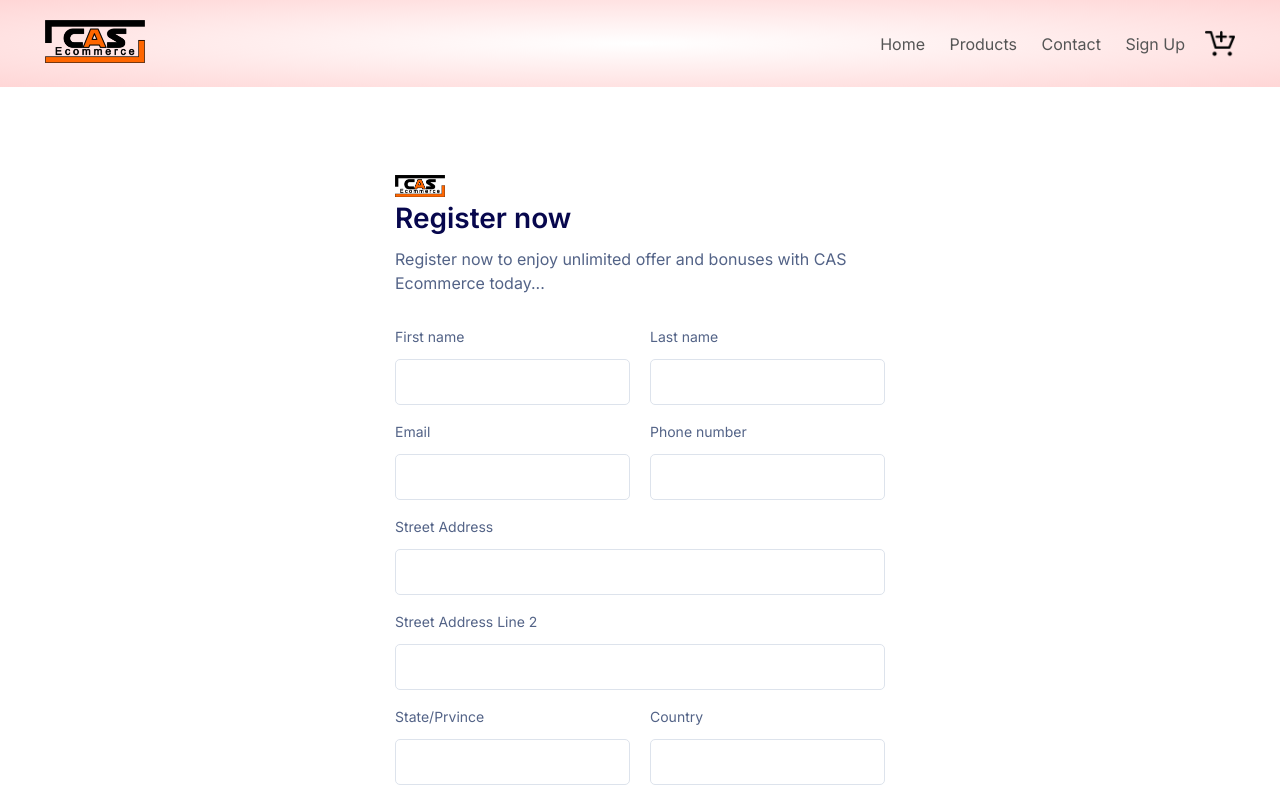
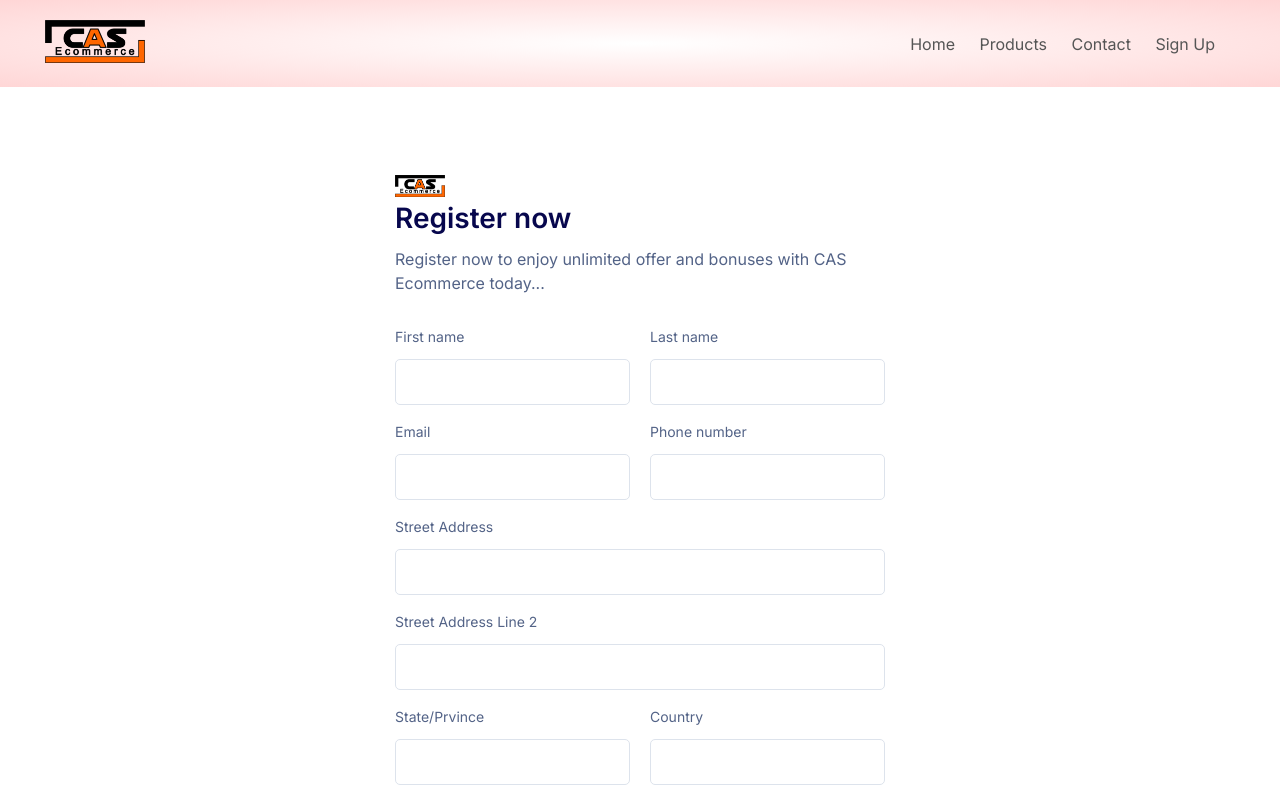
Before and after one commit to Eyepop01/CAS_Ecommerce, a plain HTML site: page Alx project/signup.html in a window 1280 px wide. Shown: the top 797 px of the page. Drawn offline with Linux system fonts and the light colour scheme.

Commit message:
Update signup.html

```diff
--- a/Alx project/signup.html
+++ b/Alx project/signup.html
@@ -28,7 +28,6 @@
                         <li><a href="signup.html">Sign Up</a></li>
                     </ul>
                 </nav>
-                <img src="images/add-to-cart-3046.png" alt="" width="30px" height="30px">
                 <img src="images/icons8-menu-rounded-100.png" width="30px" height="30px" class="menu-icon" onclick="menutoggle()">
             </div>
         </div>
```
